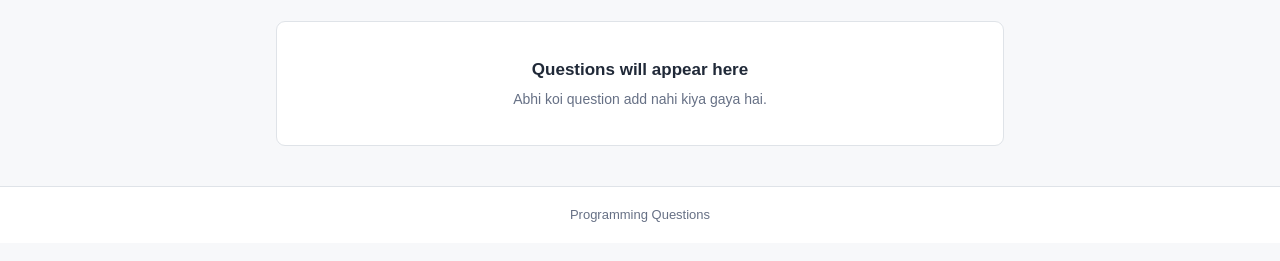
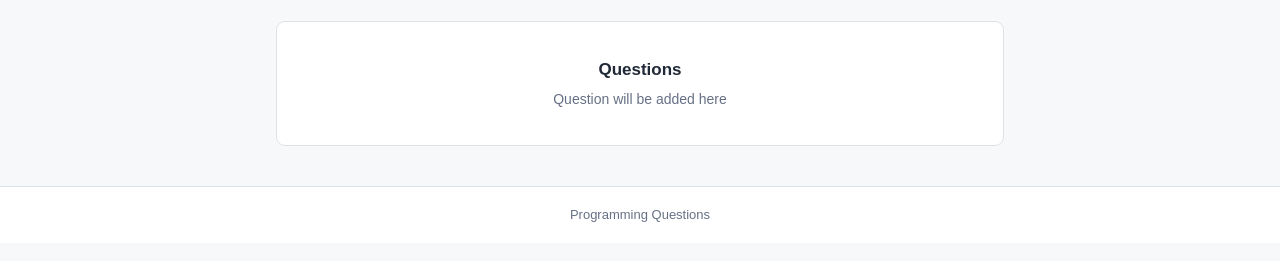
Before and after one commit to imdaksh99/C-language-Questions, a plain HTML site: page Programming-Questions/questions/recursion.html in a window 1280 px wide. Shown: the part 281-542 px from the top of the page. Drawn offline with Linux system fonts and the light colour scheme.

Commit message:
Update recursion.html

```diff
--- a/Programming-Questions/questions/recursion.html
+++ b/Programming-Questions/questions/recursion.html
@@ -26,8 +26,8 @@
         </p>
 
         <section class="empty-box">
-            <h2>Questions will appear here</h2>
-            <p>Abhi koi question add nahi kiya gaya hai.</p>
+            <h2>Questions</h2>
+            <p>Question will be added here</p>
         </section>
 
     </main>
```
